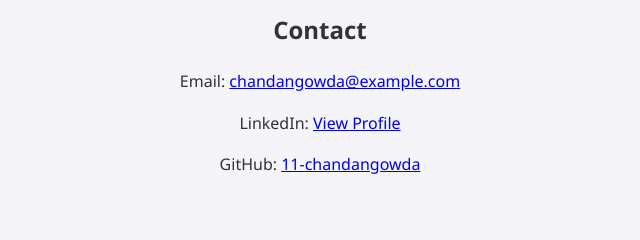
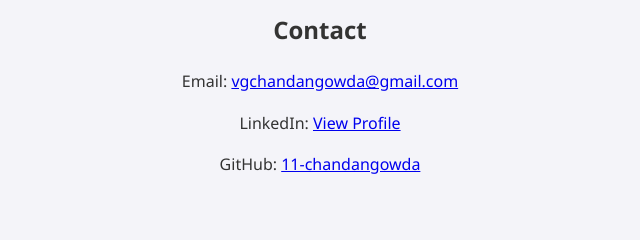
Before and after one commit to 11-Chandangowda/11-Chandangowda.github.io, a plain HTML site: page index.html in a window 1280 px wide. Shown: the part 1460-1700 px from the top of the page, 320-960 px from the left. Drawn offline with Linux system fonts and the light colour scheme.

Commit message:
Update index.html

```diff
--- a/index.html
+++ b/index.html
@@ -3,7 +3,7 @@
 <head>
   <meta charset="UTF-8">
   <meta name="viewport" content="width=device-width, initial-scale=1.0">
-  <title>Chandan Gowda | Portfolio</title>
+  <title>Chandan Gowda VG | Portfolio</title>
   <style>
     body {
       margin: 0;
@@ -120,7 +120,7 @@
 
   <section id="contact">
     <h2>Contact</h2>
-    <p>Email: <a href="mailto:chandangowda@example.com">chandangowda@example.com</a></p>
+    <p>Email: <a href="mailto:chandangowda@example.com">vgchandangowda@gmail.com</a></p>
     <p>LinkedIn: <a href="https://www.linkedin.com/in/chandan-gowda-vg-a76875265" target="_blank">View Profile</a></p>
     <p>GitHub: <a href="https://github.com/11-chandangowda" target="_blank">11-chandangowda</a></p>
   </section>
```
